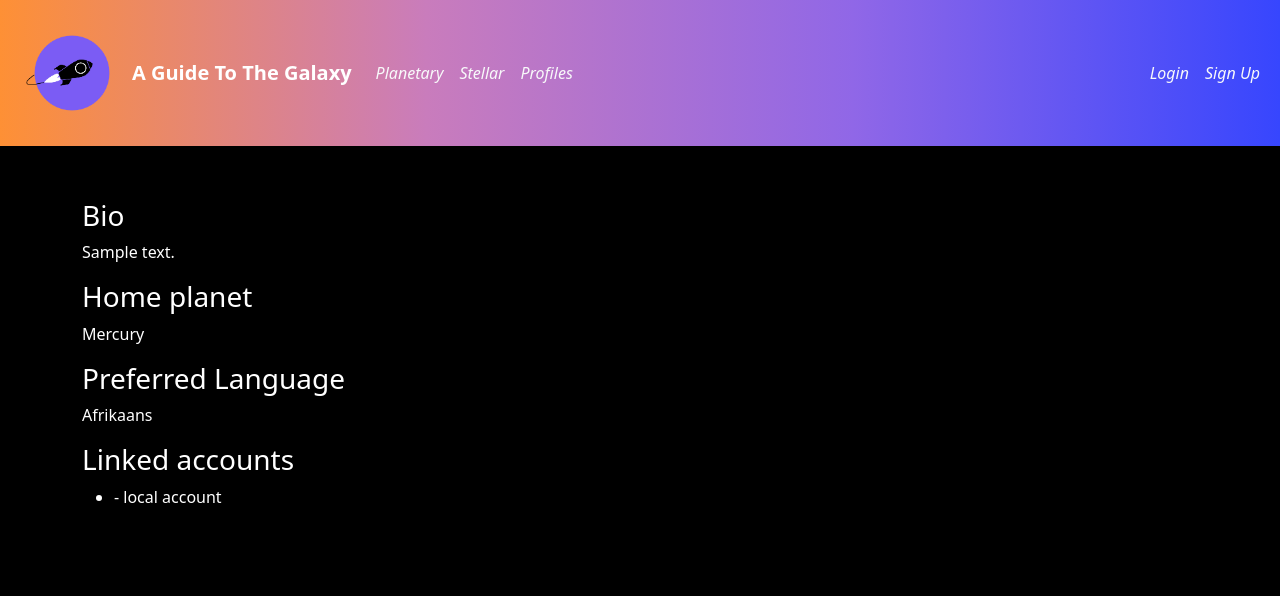
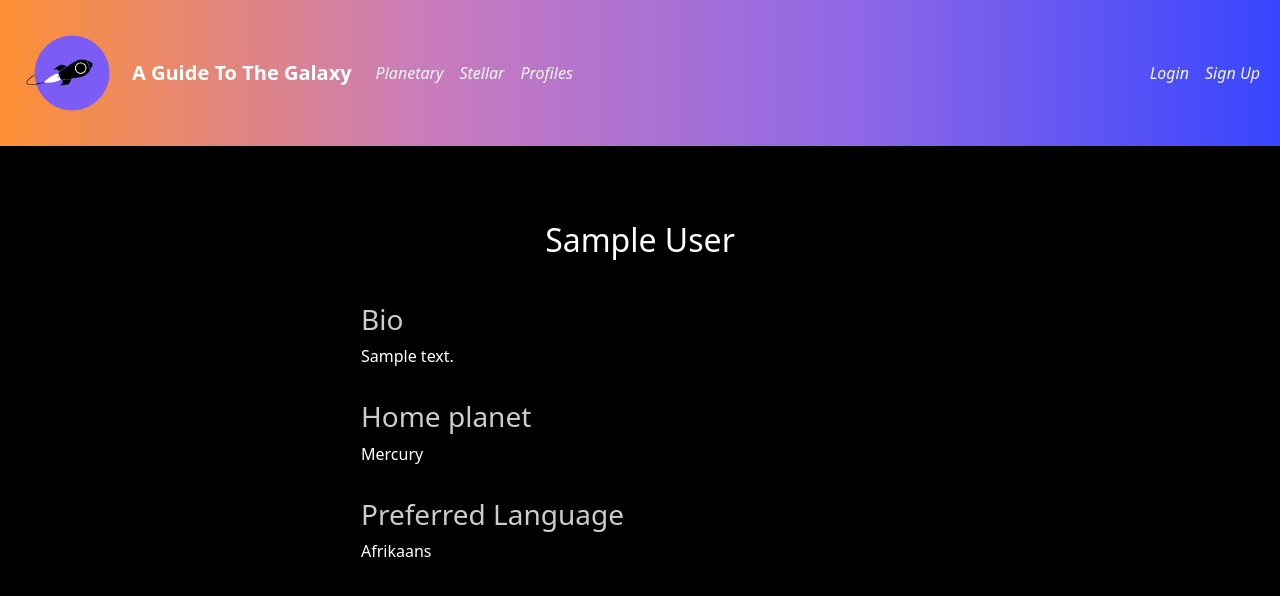
Before and after one commit to madisonDavis7/A-Guide-To-The-Galaxy, a Django app: page /profiles/1/ in a window 1280 px wide. Shown: the top 596 px of the page. Run offline with Django 5.2, Linux system fonts and the light colour scheme; tables that the repository leaves empty hold one stand-in row (values such as "Sample post"); some libraries are stand-ins or nearby versions.

Commit message:
tidy profile view

```diff
--- a/profiles/views.py
+++ b/profiles/views.py
@@ -5,6 +5,7 @@ from django.contrib.auth.mixins import (
     UserPassesTestMixin, # extra conditions that, if failed, throw a 403
 )
 from django.contrib.auth.models import User
+from django.db.models.base import Model as Model
 from django.forms import BaseModelForm
 from django.shortcuts import redirect
 from django.urls import reverse_lazy
@@ -94,6 +95,12 @@ class SpaceTravelerProfileViewView(DetailView):
 	model = SpaceTravelerProfile
 	template_name = 'profiles/view.html'
 
+	def get_context_data(self, **kwargs) -> dict:
+		context = super().get_context_data(**kwargs)
+		user: User = self.get_object(self.queryset).real_account #type:ignore
+		context['profile_user'] = user
+		return context
+
 
 
 class SpaceTravelerProfilesListView(ListView):
--- a/static/css/global/_colors.sass
+++ b/static/css/global/_colors.sass
@@ -6,4 +6,4 @@ $pink: #c97cbc
 $purple: #9067e7
 $indigo: #3746fe
 $grey: #111
-$almost-white: #ddd
+$almost-white: #ccc
--- a/static/css/modules/_index.sass
+++ b/static/css/modules/_index.sass
@@ -3,3 +3,4 @@
 @use "slideshow"
 @use "ratings"
 @use "tours"
+@use "profiles"
--- /dev/null
+++ b/static/css/modules/_profiles.sass
@@ -0,0 +1,17 @@
+@use "global/colors"
+
+
+.profile
+	&-detail
+		max-width: 50%
+		margin-left: auto
+		margin-right: auto
+
+		&>h2
+			margin-top: 2em
+			margin-bottom: 1em
+	&-part
+		margin-top: 2em
+
+		&>h3
+			color: colors.$almost-white
--- a/static/css/style.css
+++ b/static/css/style.css
@@ -282,7 +282,7 @@ img {
 
 .tour-item {
   text-align: center;
-  border: 2px solid #ddd;
+  border: 2px solid #ccc;
   padding: 10px;
   border-radius: 8px;
   box-shadow: 0 4px 8px rgba(0, 0, 0, 0.1);
@@ -296,4 +296,20 @@ img {
   box-shadow: 0 8px 16px rgba(0, 0, 0, 0.15);
 }
 
+.profile-detail {
+  max-width: 50%;
+  margin-left: auto;
+  margin-right: auto;
+}
+.profile-detail > h2 {
+  margin-top: 2em;
+  margin-bottom: 1em;
+}
+.profile-part {
+  margin-top: 2em;
+}
+.profile-part > h3 {
+  color: #ccc;
+}
+
 /*# sourceMappingURL=style.css.map */
--- a/templates/profiles/view.html
+++ b/templates/profiles/view.html
@@ -7,32 +7,40 @@
 
 {% block content %}
 
-<h2>{{ user.first_name }} {{ user.last_name }}</h2>
+<div class="profile-detail">
+	<h2>{{ profile_user.first_name }} {{ profile_user.last_name }}</h2>
 
 	{% if object.real_account == user %}
-<ul>
-	<li><a href="{% url "profiles:update" pk=object.pk %}">Edit profile</a></li>
-</ul>
+	<form action="{% url "profiles:update" pk=object.pk %}" method="post">{% csrf_token %}
+		<button type="submit" class="btn btn-sm btn-primary float-end">Update profile</button>
+	</form>
 	{% endif %}
 
+	<div class="profile-part">
 		<h3>Bio</h3>
 		<p>{{ object.bio }}</p>
+	</div>
 
+	<div class="profile-part">
 		<h3>Home planet</h3>
 		<p>{{ object.get_home_planet_display }}</p>
+	</div>
 
+	<div class="profile-part">
 		<h3>Preferred Language</h3>
 		<p>{{ object.get_language_display }}</p>
+	</div>
 
-{% comment %} <h3>Preferred Language</h3>
-<p>{{ object.language }}</p>
 
-<h3>Preferred Language</h3>
-<p>{{ object.language }}</p> {% endcomment %}
-
+	<div class="profile-part">
+		{% if object.real_account == user %}
 		<h3>Linked accounts</h3>
 		<ul>
 			<li>{{ user.username }} - local account</li>
 		</ul>
+		{% endif %}
+	</div>
+</div>
+
 
 {% endblock content %}
```
Also changed, not shown: 1 other file. Lines whose indentation alone changed are shown as unchanged.
